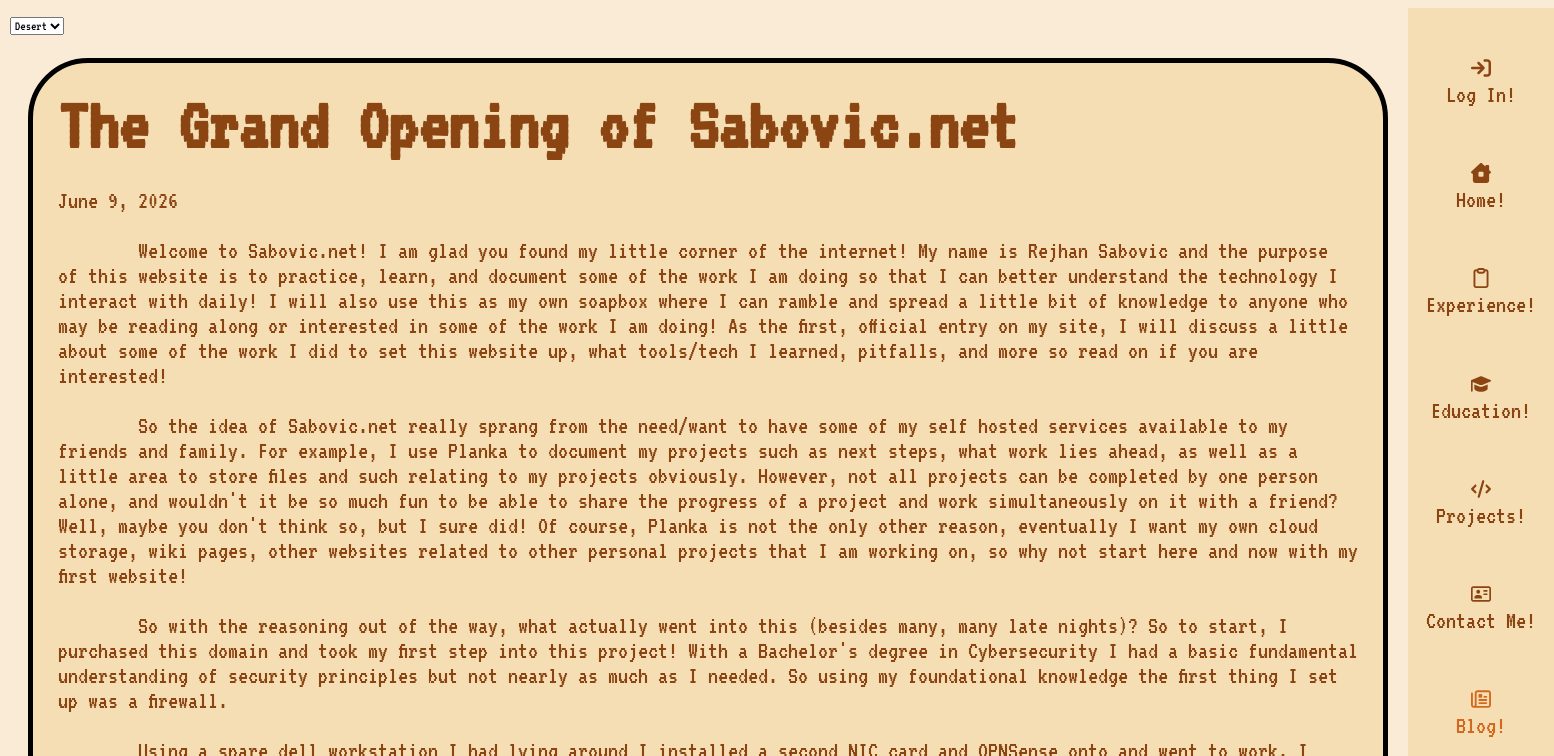
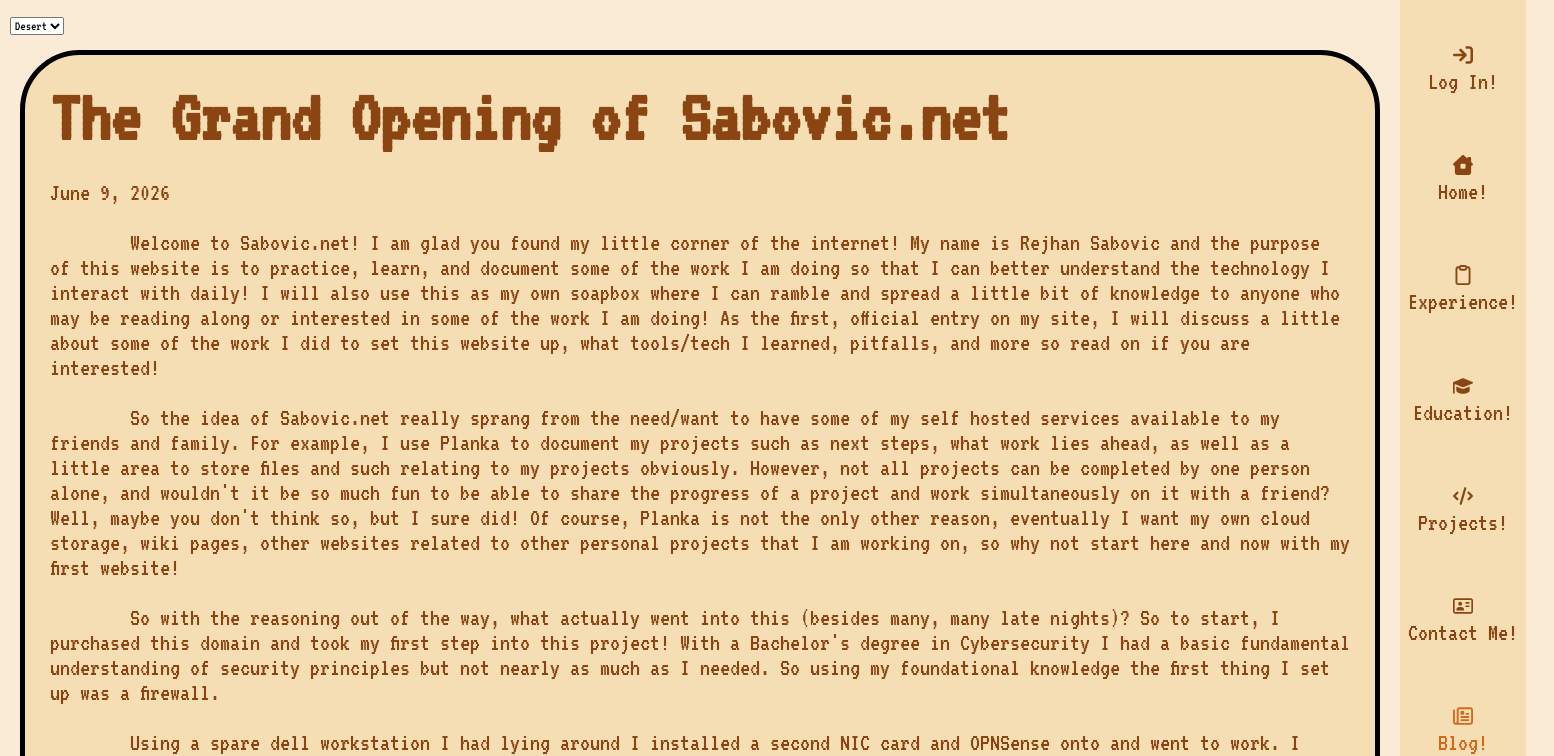
Before and after one commit to rsabovic/PortfolioWebApp, a React (Vite) app: page /blog/1 in a window 1280 px wide. Shown: the top 756 px of the page, 1554 px wide, since content can reach past the window. Built offline with nearby package versions, Linux system fonts and the light colour scheme; a web font is replaced by a local one.

Commit message:
PP-0007; Tightened up the directory.

```diff
--- a/src/pages/Projects.tsx
+++ b/src/pages/Projects.tsx
@@ -48,6 +48,7 @@ function Projects() {
         <li><p>Create a mock program using an Arduino to sketch up a rough draft of how this would look.</p></li>
         <li><p>Implement 3D Printing to create custom touches to my pinball machine.</p></li>
       </div>
+      <div className="invisbleCard"></div>
     </div>
   )
 }
--- a/src/styles/stylesheet.css
+++ b/src/styles/stylesheet.css
@@ -39,6 +39,7 @@ body {
   color: var(--textColor);
   display: flex;
   font-size: 25px;
+  margin: 0px;
 }
 
 h1,
@@ -131,16 +132,19 @@ body hr {
 /* =======SIDEBAR DIRECTORY======== */
 /* ================================ */
 .directory {
+  top: 0px;
+  position: sticky;
   font-family: var(--titleFont);
   justify-content: space-evenly;
-  width: 200px;
+  width: 225px;
   background: var(--boxColor);
   display: flex;
   flex-direction: column;
   align-items: center;
-  height: 95vh;
-  padding: 10px;
+  height: 100vh;
+
   gap: 8px;
+
 }
 
 .directory a {
```
